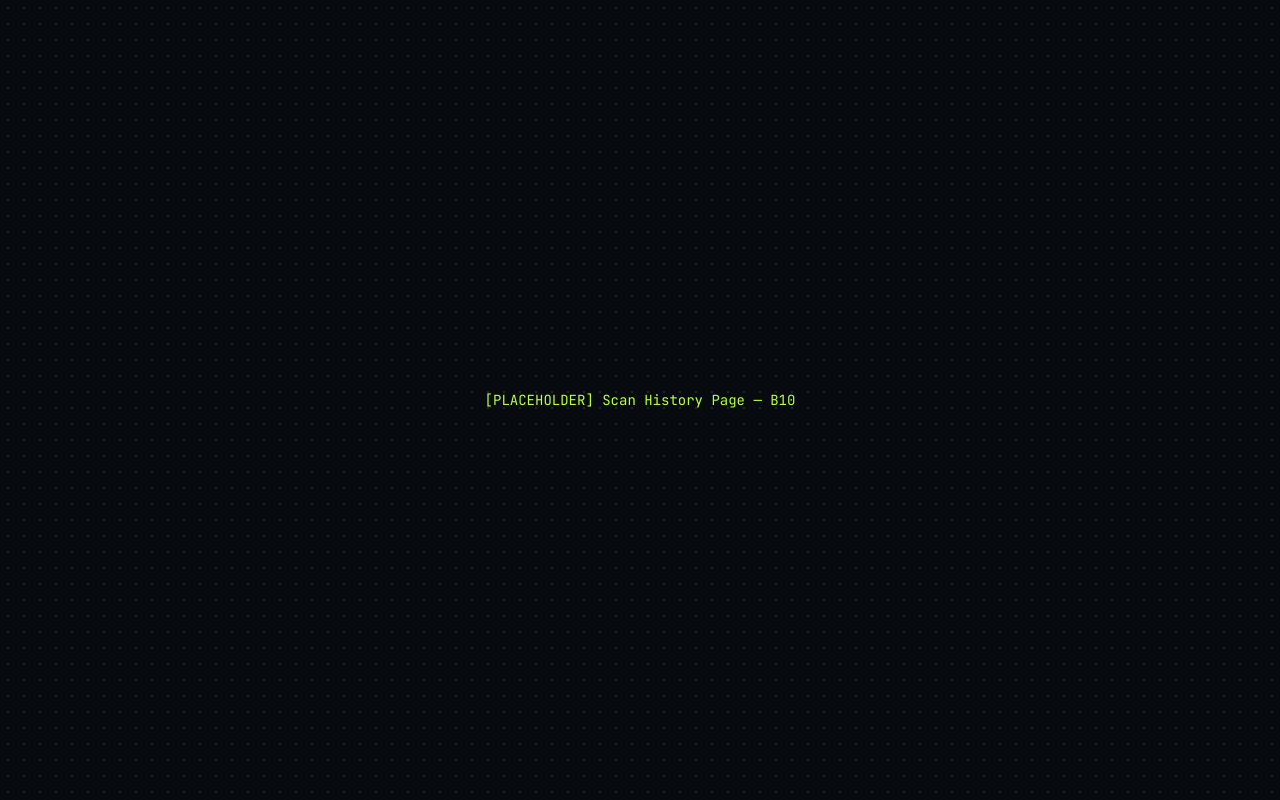
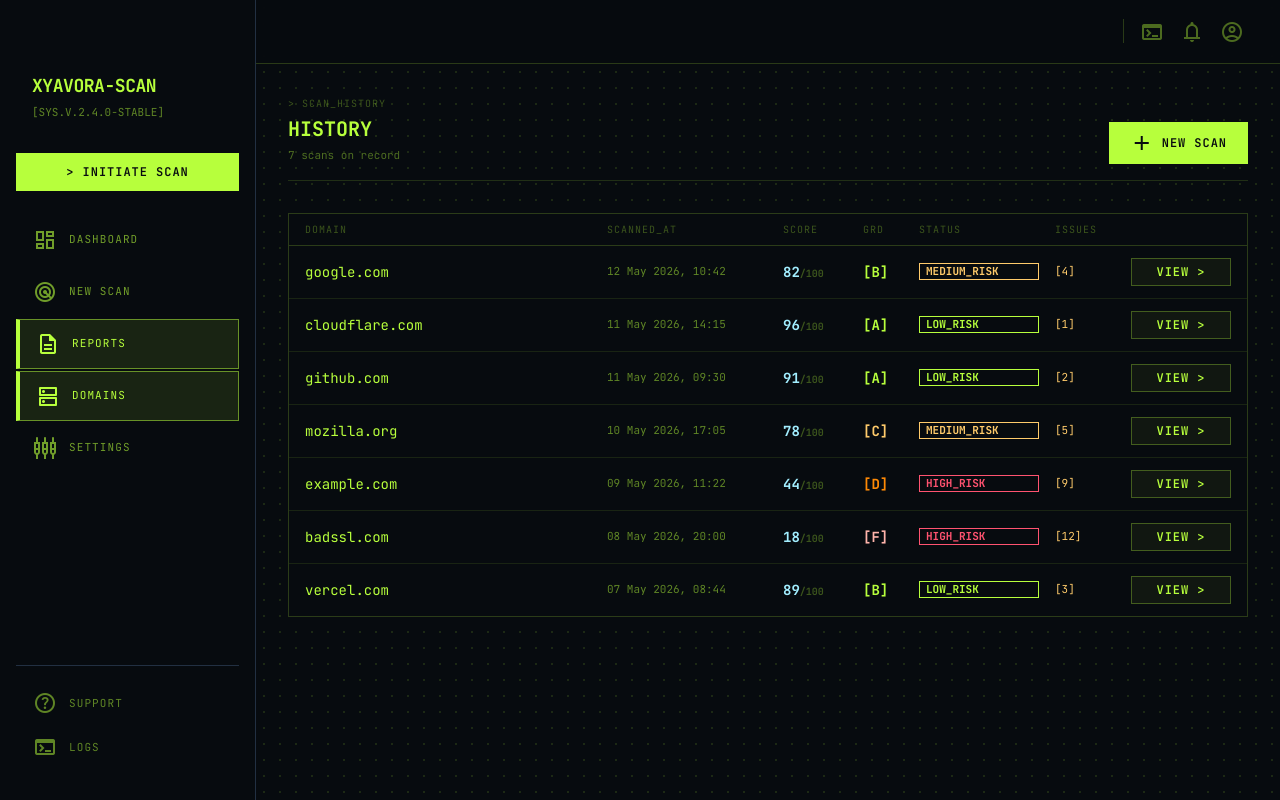
Before and after one commit to imxyanua/XyaVora-Scan, a Next.js app in the folder frontend/: page /history in a window 1280 px wide. Built offline with nearby package versions, Linux system fonts and the light colour scheme.

Commit message:
feat(history): add /history page with mock scan list — score, grade, status, issues, VIEW link

```diff
--- a/frontend/app/history/page.tsx
+++ b/frontend/app/history/page.tsx
@@ -1,7 +1,124 @@
+import Link from "next/link";
+import { AppShell }      from "@/components/layout/AppShell";
+import { mockHistory }   from "@/mock/historyData";
+import type { HistoryEntry } from "@/mock/historyData";
+
+const GRADE_CLASS: Record<HistoryEntry["grade"], string> = {
+  A: "text-status-pass",
+  B: "text-primary-fixed",
+  C: "text-status-warn",
+  D: "text-orange-400",
+  F: "text-error",
+};
+
+const STATUS_CLASS: Record<HistoryEntry["status"], string> = {
+  "Low Risk":    "status-badge status-pass",
+  "Medium Risk": "status-badge status-warn",
+  "High Risk":   "status-badge status-fail",
+};
+
+function formatDate(iso: string) {
+  return new Date(iso).toLocaleString("en-GB", {
+    day:    "2-digit",
+    month:  "short",
+    year:   "numeric",
+    hour:   "2-digit",
+    minute: "2-digit",
+    hour12: false,
+  });
+}
+
 export default function HistoryPage() {
   return (
-    <main className="flex items-center justify-center min-h-screen">
-      <p className="font-mono text-primary-fixed text-sm">[PLACEHOLDER] Scan History Page — B10</p>
-    </main>
+    <AppShell>
+      <div className="p-4 md:p-8 w-full max-w-[1440px] mx-auto">
+
+        {/* Page header */}
+        <div className="mb-8 pb-4 border-b border-primary-fixed/15 flex items-end justify-between">
+          <div>
+            <span className="font-mono text-[10px] text-primary-fixed/30 uppercase tracking-widest block mb-1">
+              &gt; SCAN_HISTORY
+            </span>
+            <h1 className="font-mono text-xl font-bold text-primary-fixed">HISTORY</h1>
+            <p className="font-mono text-[11px] text-primary-fixed/40 mt-1">
+              {mockHistory.length} scans on record
+            </p>
+          </div>
+          <Link
+            href="/scan"
+            className="btn-primary px-5 py-2 text-xs flex items-center gap-2"
+          >
+            <span className="material-symbols-outlined text-[16px]">add</span>
+            NEW SCAN
+          </Link>
+        </div>
+
+        {/* Table */}
+        <div className="card-panel overflow-x-auto">
+          {/* Table header */}
+          <div className="grid grid-cols-[1fr_160px_64px_40px_120px_60px_100px] gap-x-4 px-4 py-2 border-b border-primary-fixed/20 bg-[#070B0F]">
+            {["DOMAIN", "SCANNED_AT", "SCORE", "GRD", "STATUS", "ISSUES", ""].map((h) => (
+              <span key={h} className="font-mono text-[10px] text-primary-fixed/30 uppercase tracking-widest">
+                {h}
+              </span>
+            ))}
+          </div>
+
+          {/* Rows */}
+          {mockHistory.map((entry, i) => (
+            <div
+              key={entry.id}
+              className={`grid grid-cols-[1fr_160px_64px_40px_120px_60px_100px] gap-x-4 px-4 py-3 items-center glow-hover transition-colors ${
+                i > 0 ? "border-t border-primary-fixed/10" : ""
+              }`}
+            >
+              {/* Domain */}
+              <span className="font-mono text-sm text-primary-fixed truncate">
+                {entry.domain}
+              </span>
+
+              {/* Scanned at */}
+              <span className="font-mono text-[11px] text-primary-fixed/50">
+                {formatDate(entry.scanTime)}
+              </span>
+
+              {/* Score */}
+              <span className="font-mono text-sm text-secondary-fixed font-bold">
+                {entry.score}
+                <span className="text-primary-fixed/30 text-[10px]">/100</span>
+              </span>
+
+              {/* Grade */}
+              <span className={`font-mono text-sm font-bold ${GRADE_CLASS[entry.grade]}`}>
+                [{entry.grade}]
+              </span>
+
+              {/* Status */}
+              <span className={STATUS_CLASS[entry.status]}>
+                {entry.status.toUpperCase().replace(" ", "_")}
+              </span>
+
+              {/* Issues */}
+              <span className="font-mono text-[11px] text-primary-fixed/50">
+                {entry.issues > 0 ? (
+                  <span className="text-status-warn">[{entry.issues}]</span>
+                ) : (
+                  <span className="text-status-pass">[0]</span>
+                )}
+              </span>
+
+              {/* Action */}
+              <Link
+                href={`/report/${entry.domain}`}
+                className="btn-ghost px-2 py-1 text-[10px] text-center whitespace-nowrap"
+              >
+                VIEW &gt;
+              </Link>
+            </div>
+          ))}
+        </div>
+
+      </div>
+    </AppShell>
   );
 }
--- /dev/null
+++ b/frontend/mock/historyData.ts
@@ -0,0 +1,78 @@
+// MOCK DATA — not real scan history
+// Used for UI development only
+
+export interface HistoryEntry {
+  id:        string;
+  domain:    string;
+  scanTime:  string;
+  score:     number;
+  grade:     "A" | "B" | "C" | "D" | "F";
+  status:    "Low Risk" | "Medium Risk" | "High Risk";
+  issues:    number;
+}
+
+export const mockHistory: HistoryEntry[] = [
+  {
+    id:       "h-001",
+    domain:   "google.com",
+    scanTime: "2026-05-12T10:42:00.000Z",
+    score:    82,
+    grade:    "B",
+    status:   "Medium Risk",
+    issues:   4,
+  },
+  {
+    id:       "h-002",
+    domain:   "cloudflare.com",
+    scanTime: "2026-05-11T14:15:00.000Z",
+    score:    96,
+    grade:    "A",
+    status:   "Low Risk",
+    issues:   1,
+  },
+  {
+    id:       "h-003",
+    domain:   "github.com",
+    scanTime: "2026-05-11T09:30:00.000Z",
+    score:    91,
+    grade:    "A",
+    status:   "Low Risk",
+    issues:   2,
+  },
+  {
+    id:       "h-004",
+    domain:   "mozilla.org",
+    scanTime: "2026-05-10T17:05:00.000Z",
+    score:    78,
+    grade:    "C",
+    status:   "Medium Risk",
+    issues:   5,
+  },
+  {
+    id:       "h-005",
+    domain:   "example.com",
+    scanTime: "2026-05-09T11:22:00.000Z",
+    score:    44,
+    grade:    "D",
+    status:   "High Risk",
+    issues:   9,
+  },
+  {
+    id:       "h-006",
+    domain:   "badssl.com",
+    scanTime: "2026-05-08T20:00:00.000Z",
+    score:    18,
+    grade:    "F",
+    status:   "High Risk",
+    issues:   12,
+  },
+  {
+    id:       "h-007",
+    domain:   "vercel.com",
+    scanTime: "2026-05-07T08:44:00.000Z",
+    score:    89,
+    grade:    "B",
+    status:   "Low Risk",
+    issues:   3,
+  },
+];
```
